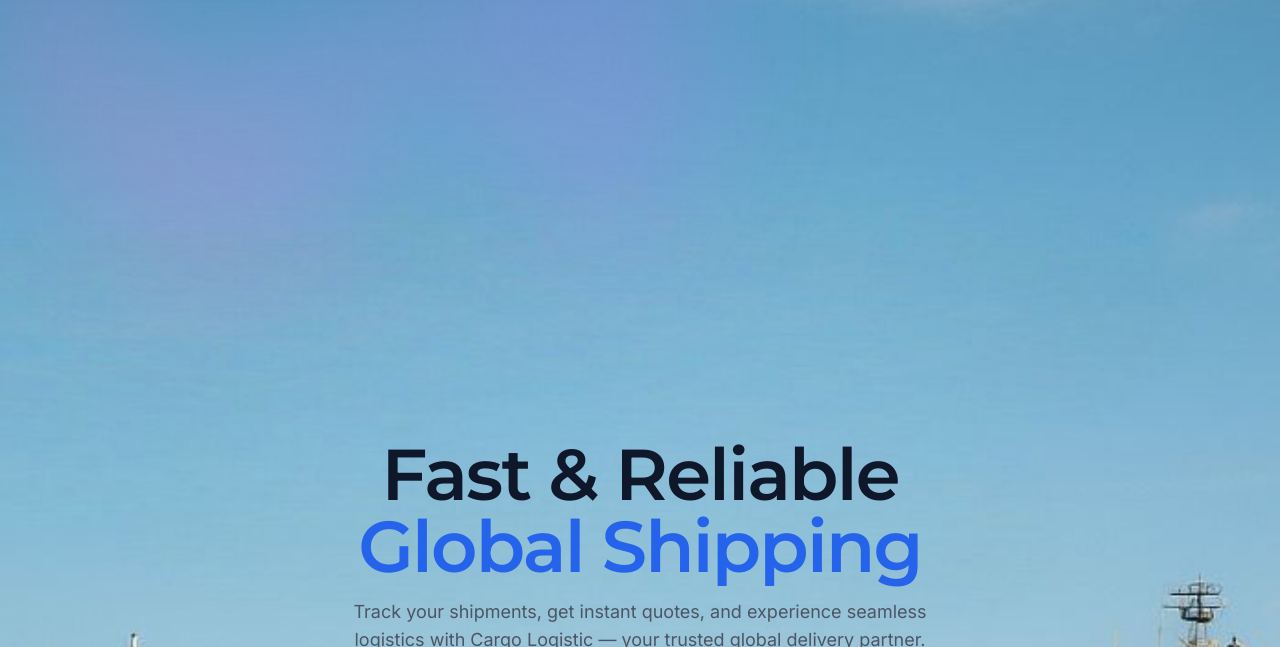
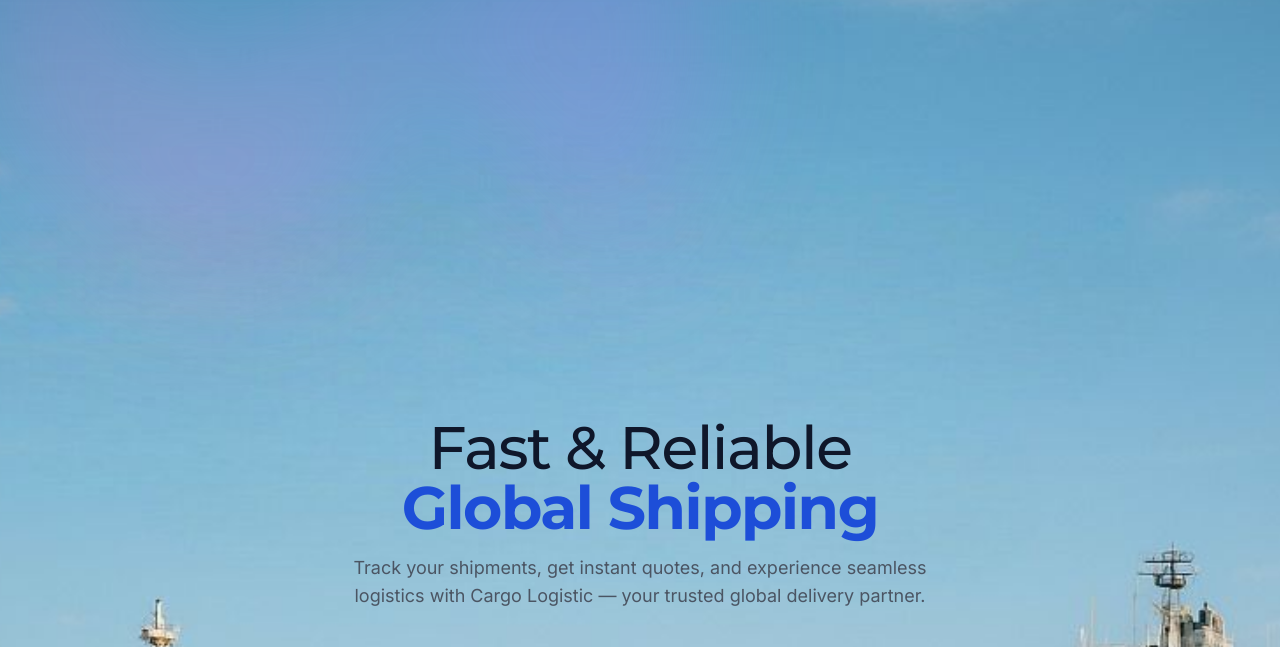
Before and after one commit to Cargo791/cargologistic, a plain HTML site: page index.html in a window 1280 px wide. Shown: the part 78-725 px from the top of the page. Drawn offline with nearby package versions, Linux system fonts and the light colour scheme.

Commit message:
index.html

```diff
--- a/index.html
+++ b/index.html
@@ -117,12 +117,15 @@
     <div aria-hidden="true" class="absolute inset-x-0 -top-40 -z-10 transform-gpu overflow-hidden blur-3xl sm:-top-80">
       <div style="clip-path: polygon(74.1% 44.1%, 100% 61.6%, 97.5% 26.9%, 85.5% 0.1%, 80.7% 2%, 72.5% 32.5%, 60.2% 62.4%, 52.4% 68.1%, 47.5% 58.3%, 45.2% 34.5%, 27.5% 76.7%, 0.1% 64.9%, 17.9% 100%, 27.6% 76.8%, 76.1% 97.7%, 74.1% 44.1%)" class="relative left-[calc(50%-11rem)] aspect-[1155/678] w-[36.125rem] -translate-x-1/2 rotate-[30deg] bg-gradient-to-tr from-[#ff80b5] to-[#9089fc] opacity-30 sm:left-[calc(50%-30rem)] sm:w-[72.1875rem]"></div>
     </div>
-    <div class="mx-auto max-w-2xl py-32 sm:py-48 lg:py-56">
+   <div class="mx-auto max-w-2xl py-20 sm:py-32 lg:py-48">
+
 
      <section class="bg-transparent min-h-screen flex flex-col items-center justify-center text-center px-6 md:px-12">
-  <h1 class="text-5xl sm:text-7xl font-semibold text-[#0F172A] font-montserrat tracking-tight text-balance">
-    Fast & Reliable <span class="text-[#2563EB]">Global Shipping</span>
-  </h1>
+  <h1 class="text-4xl sm:text-6xl font-medium text-[#0F172A] font-montserrat tracking-tight text-balance">
+  <span class="font-">Fast & Reliable</span> <span class="font-bold text-[#1D4ED8]">Global Shipping</span>
+</h1>
+
+
   <p class="mt-4 text-lg text-gray-600 max-w-2xl">
     Track your shipments, get instant quotes, and experience seamless logistics with Cargo Logistic — your trusted global delivery partner.
   </p>
```
